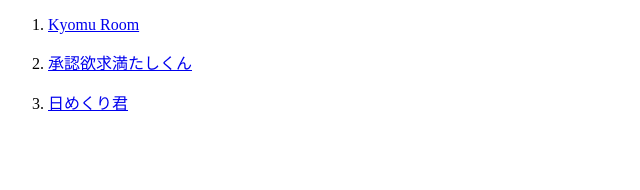
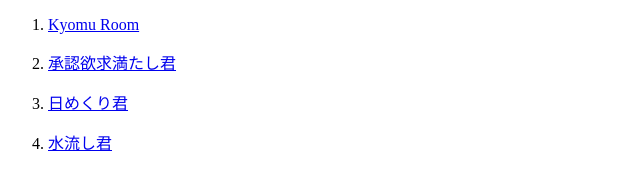
Before and after one commit to take899/apps, a plain HTML site: page index.html in a window 1280 px wide. Shown: the whole page, without its empty margins (0-640 px from the left). Drawn offline with Linux system fonts and the light colour scheme.

Commit message:
added mizunagasi-kun

```diff
--- a/index.html
+++ b/index.html
@@ -8,8 +8,9 @@
 	<body>
 		<ol>
 			<li><a href="https://take899.github.io/kyomu_room/" target="_blank">Kyomu Room</a></li>
-			<li><a href="https://take899.github.io/syounin-yokkyuu-mitashikun/" target="_blank">承認欲求満たしくん</a></li>
+			<li><a href="https://take899.github.io/syounin-yokkyuu-mitashikun/" target="_blank">承認欲求満たし君</a></li>
 			<li><a href="https://take899.github.io/himekuri-kun/" target="_blank">日めくり君</a></li>
+			<li><a href="https://take899.github.io/mizunagashi-kun/" target="_blank">水流し君</a></li>
 		</ol>
 	</body>
 </html>
```
